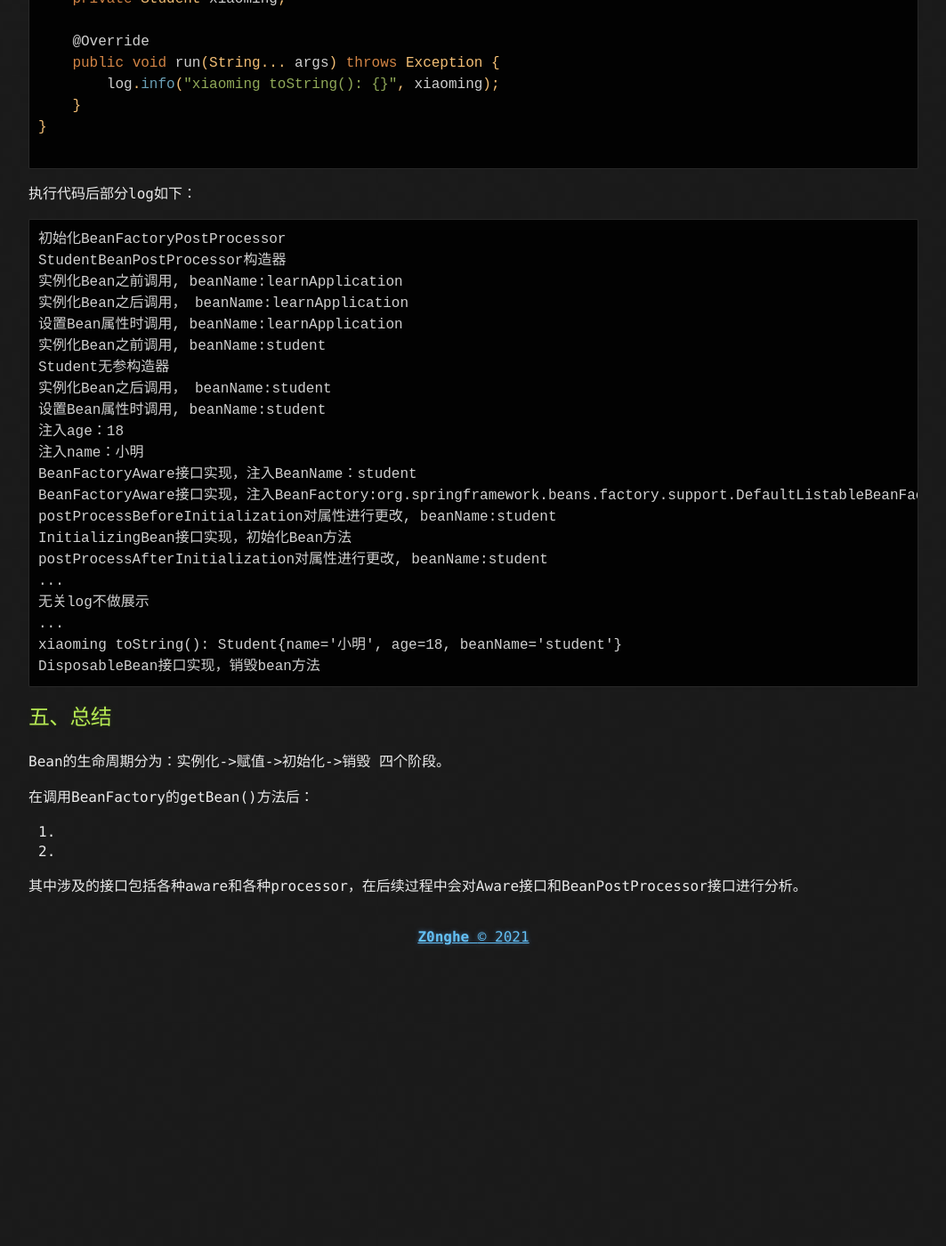
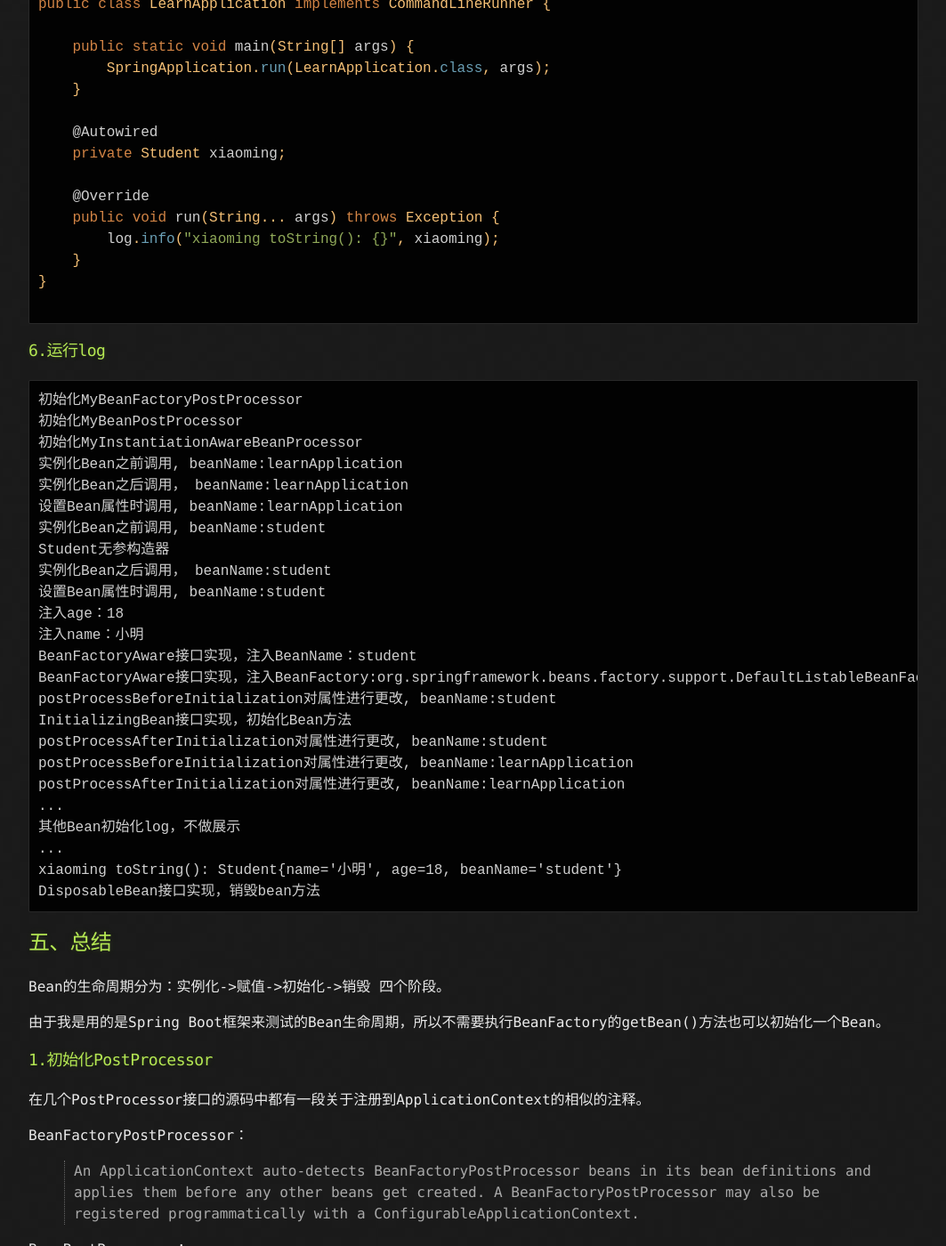
Before and after one commit to Z0nghe/z0nghe.github.io, a Jekyll site: the page built from _posts/2021-01-17-spring-bean-lifecycle.md, in a window 1280 px wide and 1400 px high, scrolled down 6299 px. Shown: the whole window at 89% size, without its empty margins (108-1171 px from the left). Built offline with Jekyll 4.4.1, drawn with Linux system fonts in a browser that asks for light colours; before the commit the page ends 7377 px from its top, so only the background shows below that; some of the changed text lies outside the part shown.

Commit message:
补全总结

````diff
--- a/_posts/2021-01-17-spring-bean-lifecycle.md
+++ b/_posts/2021-01-17-spring-bean-lifecycle.md
@@ -49,6 +49,8 @@ abstract: "阅读BeanFactory接口源码并对bean生命周期进行简要分析
 关闭BeanFactory时，Bean也会随之销毁。
 
 ## 四、代码演示
+
+### 1.Bean类
 
 创建一个`Student`类，实现一个简单Bean需要的四个接口`BeanFactoryAware`，`BeanNameAware`，`InitializingBean`，`DisposableBean`：
 
@@ -144,10 +146,10 @@ import org.springframework.stereotype.Component;
 
 @Component
 @Slf4j
-public class StudentBeanPostProcessor implements BeanPostProcessor {
-    public StudentBeanPostProcessor() {
+public class MyBeanPostProcessor implements BeanPostProcessor {
+    public MyBeanPostProcessor() {
         super();
-        log.info("StudentBeanPostProcessor构造器");
+        log.info("初始化MyBeanPostProcessor");
     }
 
     @Override
@@ -180,10 +182,10 @@ import org.springframework.stereotype.Component;
 
 @Component
 @Slf4j
-public class StudentBeanFactoryPostProcessor implements BeanFactoryPostProcessor {
-    public StudentBeanFactoryPostProcessor() {
+public class MyBeanFactoryPostProcessor implements BeanFactoryPostProcessor {
+    public MyBeanFactoryPostProcessor() {
         super();
-        log.info("初始化BeanFactoryPostProcessor");
+        log.info("初始化MyBeanFactoryPostProcessor");
     }
 
     @Override
@@ -209,7 +211,11 @@ import org.springframework.stereotype.Component;
 
 @Component
 @Slf4j
-public class StudentInstantiationAwareBeanProcessor implements InstantiationAwareBeanPostProcessor {
+public class MyInstantiationAwareBeanProcessor implements InstantiationAwareBeanPostProcessor {
+    public MyInstantiationAwareBeanProcessor() {
+        log.info("初始化MyInstantiationAwareBeanProcessor");
+    }
+
     @Override
     public Object postProcessBeforeInstantiation(Class<?> beanClass, String beanName) throws BeansException {
         log.info("实例化Bean之前调用, beanName:{}", beanName);
@@ -262,11 +268,12 @@ public class LearnApplication implements CommandLineRunner {
 
 ```
 
-执行代码后部分log如下：
+### 6.运行log
 
-```
-初始化BeanFactoryPostProcessor
-StudentBeanPostProcessor构造器
+```text
+初始化MyBeanFactoryPostProcessor
+初始化MyBeanPostProcessor
+初始化MyInstantiationAwareBeanProcessor
 实例化Bean之前调用, beanName:learnApplication
 实例化Bean之后调用， beanName:learnApplication
 设置Bean属性时调用, beanName:learnApplication
@@ -281,8 +288,10 @@ BeanFactoryAware接口实现，注入BeanFactory:org.springframework.beans.facto
 postProcessBeforeInitialization对属性进行更改, beanName:student
 InitializingBean接口实现，初始化Bean方法
 postProcessAfterInitialization对属性进行更改, beanName:student
+postProcessBeforeInitialization对属性进行更改, beanName:learnApplication
+postProcessAfterInitialization对属性进行更改, beanName:learnApplication
 ...
-无关log不做展示
+其他Bean初始化log，不做展示
 ...
 xiaoming toString(): Student{name='小明', age=18, beanName='student'}
 DisposableBean接口实现，销毁bean方法
@@ -294,9 +303,45 @@ DisposableBean接口实现，销毁bean方法
 
 Bean的生命周期分为：实例化->赋值->初始化->销毁 四个阶段。
 
-在调用BeanFactory的getBean()方法后：
+由于我是用的是Spring Boot框架来测试的Bean生命周期，所以不需要执行BeanFactory的getBean()方法也可以初始化一个Bean。
 
-1.
-2.
+### 1.初始化PostProcessor
 
-其中涉及的接口包括各种aware和各种processor，在后续过程中会对Aware接口和BeanPostProcessor接口进行分析。
+在几个PostProcessor接口的源码中都有一段关于注册到ApplicationContext的相似的注释。
+
+BeanFactoryPostProcessor：
+
+> An ApplicationContext auto-detects BeanFactoryPostProcessor beans in its bean definitions and applies them before any other beans get created. A BeanFactoryPostProcessor may also be registered programmatically with a ConfigurableApplicationContext.
+
+BeanPostProcessor：
+
+> An ApplicationContext can autodetect BeanPostProcessor beans in its bean definitions and apply those post-processors to any beans subsequently created. A plain BeanFactory allows for programmatic registration of post-processors, applying them to all beans created through the bean factory.
+
+`InstantiationAwareBeanPostProcessor`接口继承了`BeanPostProcessor`接口的子类，所以本质上也是一个BeanPostProcessor。
+
+这三个接口实现类的Bean会先于其他Bean注册到ApplicationContext，为后续Bean的生命周期处理做准备。
+
+### 2.实例化Bean
+
+实例化的过程分为四步：
+
+1. 调用`InstantiationAwareBeanPostProcessor`接口实现类的`postProcessBeforeInstantiation`方法
+2. 调用Spring Bean类的构造方法
+3. 调用`InstantiationAwareBeanPostProcessor`接口实现类的`postProcessAfterInstantiation`方法
+4. 调用`InstantiationAwareBeanPostProcessor`接口实现类的`postProcessProperties`方法
+
+### 3.Bean注入属性
+
+1. 调用`InstantiationAwareBeanPostProcessor`接口实现类的`postProcessProperties`方法
+2. 调用`BeanFactoryPostProcessor`接口实现类的`postProcessBeanFactory`方法配置Bean属性
+3. 调用Bean的Aware接口方法配置Bean的BeanName和BeanFactory
+
+### 4.初始化
+
+执行Bean的构造函数并且在调用构造函数前后分别调用`postProcessBeforeInitialization`和`postProcessAfterInitialization`方法
+
+### 5.销毁
+
+在BeanFactory shutdown时，调用Bean的`DisposableBean`接口实现方法销毁Bean
+
+至此，Spring Bean生命周期结束。
````
Also changed, not shown: other parts of _posts/2021-01-17-spring-bean-lifecycle.md (+5 -5 lines).
